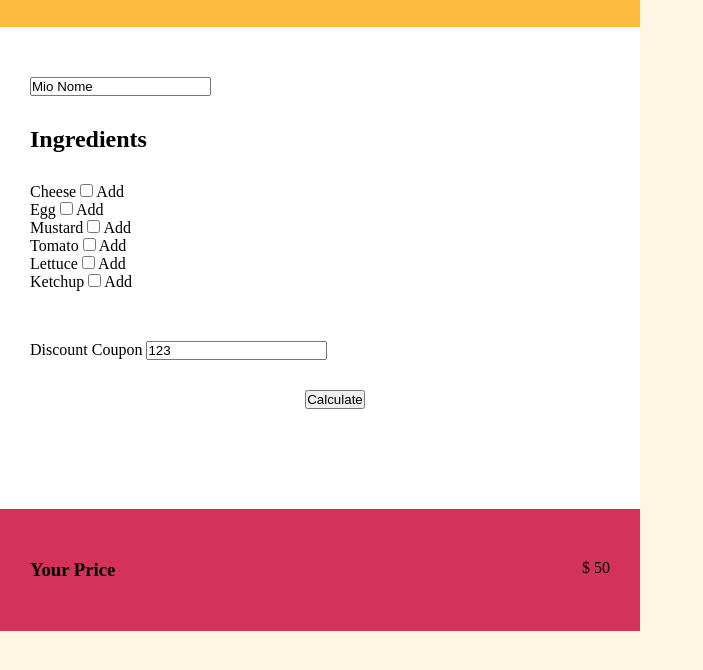
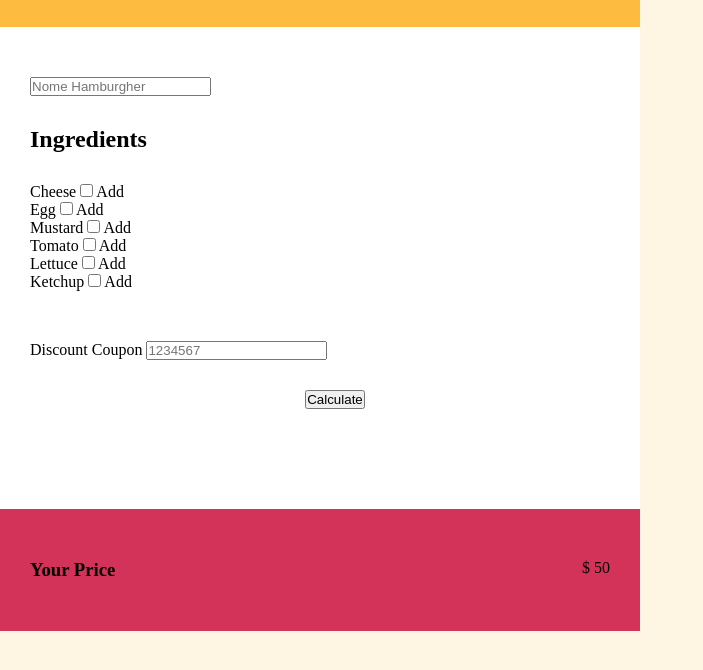
Before and after one commit to francescapetra/js-burger, a plain HTML site: page index.html in a window 1280 px wide. Shown: the part 110-780 px from the top of the page, without its empty margins (0-703 px from the left). Drawn offline with Linux system fonts and the light colour scheme.

Commit message:
placeholder

```diff
--- a/index.html
+++ b/index.html
@@ -15,7 +15,7 @@
       </header>
       <!-- main -->
       <main class="main_content">
-        <input type="text" name="my_name" value="Mio Nome">
+        <input type="text" name="my_name" placeholder="Nome Hamburgher">
         <h2>Ingredients</h2>
         <div class="burger_composition">
           <!-- lista ingredisneti -->
@@ -60,7 +60,7 @@
           </div>
           <div class="discount">
             <label for="discount_coupon">Discount Coupon</label>
-              <input id="discount_coupon" type="text"  value="123">
+              <input id="discount_coupon" type="text" placeholder="1234567">
           </div>
           <div class="button_coupon">
             <button class="calc" type="button" name="button">Calculate</button>
@@ -75,8 +75,6 @@
     </div>
 
 
-
-
   <script src="js/script.js" charset="utf-8"></script>
   </body>
 </html>
```
